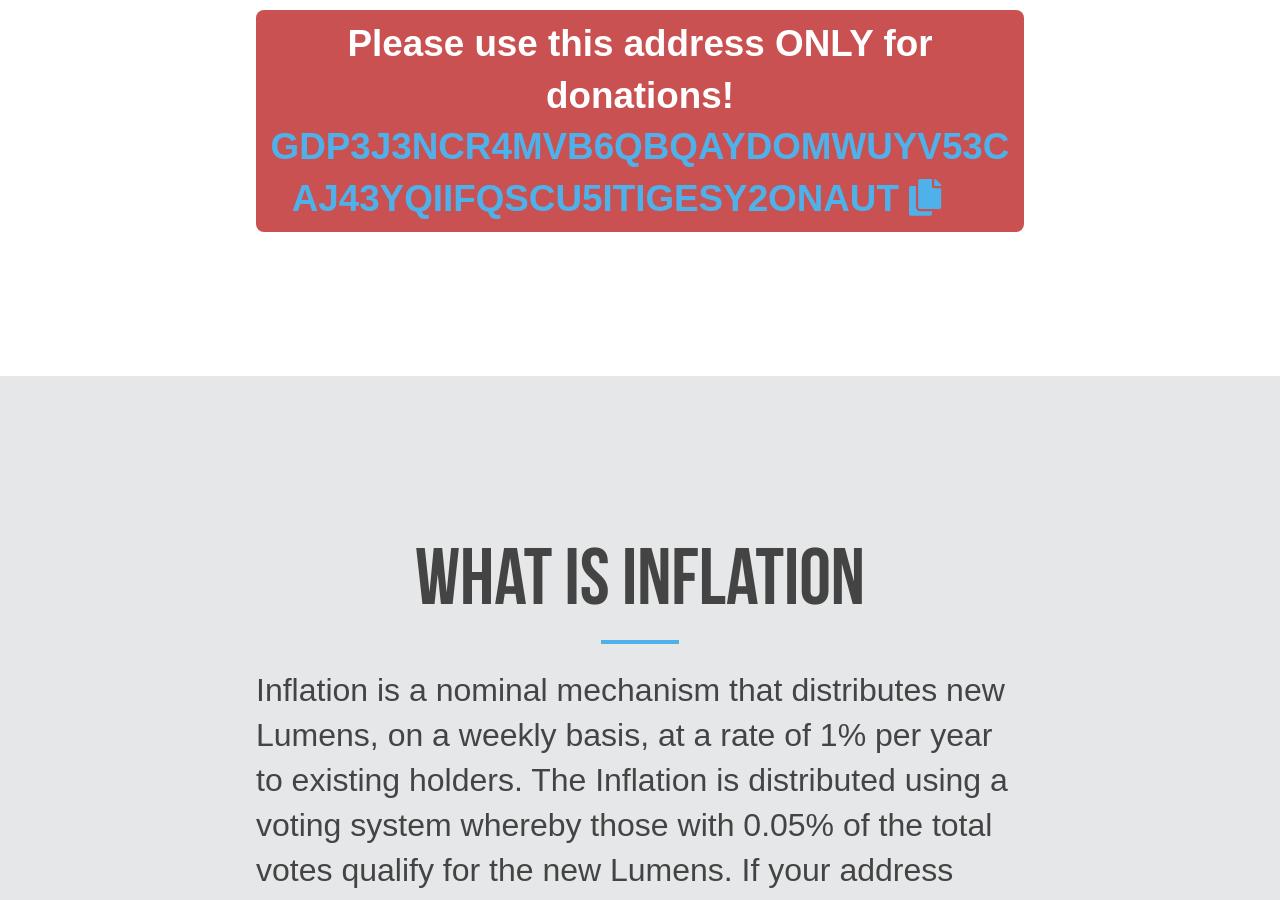
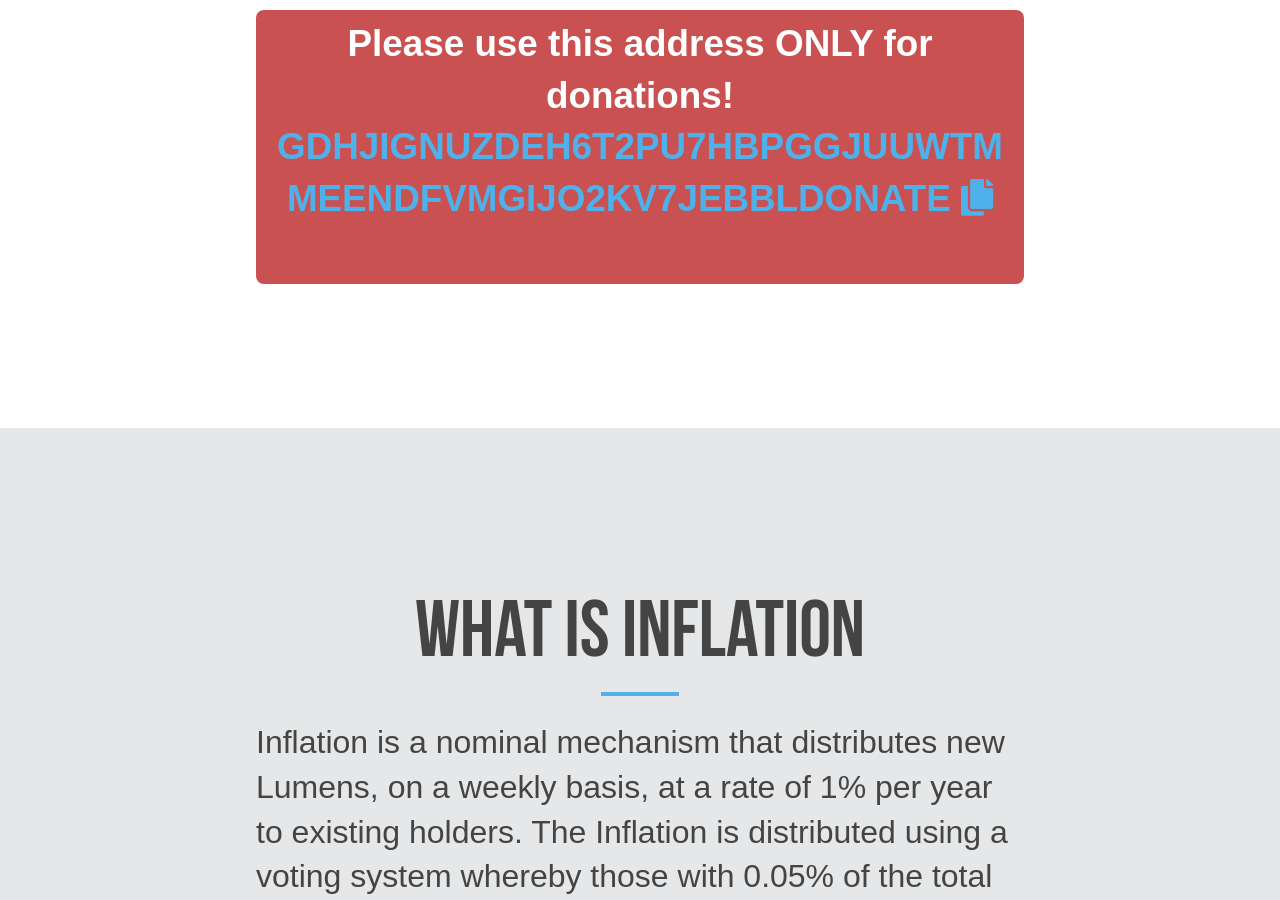
Before and after one commit to Lumenaut/net, a plain HTML site: page index.html in a window 1280 px wide. Shown: the part 3600-4500 px from the top of the page. Drawn offline with nearby package versions, Linux system fonts and the light colour scheme; no server answers; a script that the page names is missing.

Commit message:
Update index.html

```diff
--- a/index.html
+++ b/index.html
@@ -77,8 +77,8 @@
 			<address class="warning" id="copy-address-1">
 				<strong class="">Please use this address ONLY for donations!</strong>
 
-				<a id="copy-address-link-1" data-clipboard-text="GDP3J3NCR4MVB6QBQAYDOMWUYV53CAJ43YQIIFQSCU5ITIGESY2ONAUT">
-					<span id="pool-address-1">GDP3J3NCR4MVB6QBQAYDOMWUYV53CAJ43YQIIFQSCU5ITIGESY2ONAUT</span>
+				<a id="copy-address-link-1" data-clipboard-text="GDHJIGNUZDEH6T2PU7HBPGGJUUWTMMEENDFVMGIJO2KV7JEBBLDONATE">
+					<span id="pool-address-1">GDHJIGNUZDEH6T2PU7HBPGGJUUWTMMEENDFVMGIJO2KV7JEBBLDONATE</span>
 					<i class="fas fa-copy addr-icon" aria-hidden="true" id="copy-icon-1"></i>
 					<i class="fas fa-check-circle addr-icon" aria-hidden="true" id="check-icon-1"></i>
 				</a>
```
